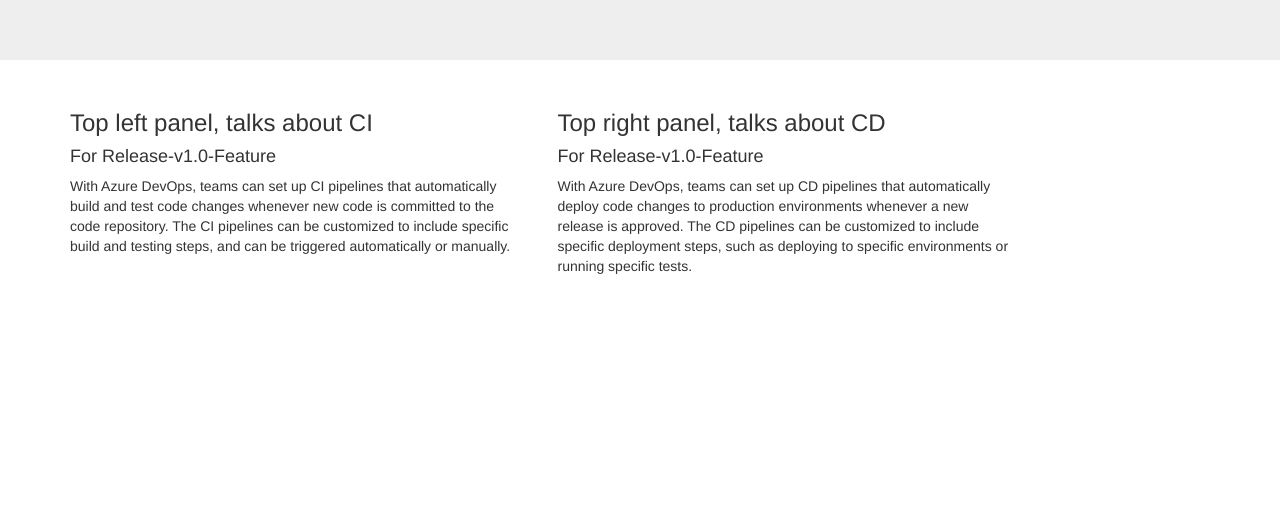
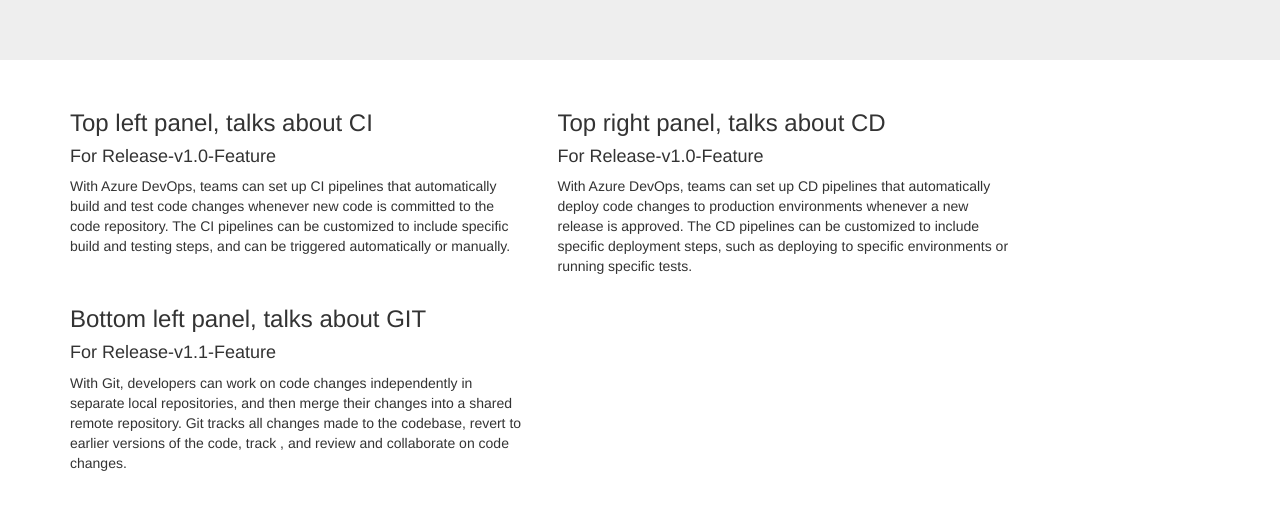
Before and after one commit to saasproject86/AzureDevOpsCourse, a plain HTML site: page src/index.html in a window 1280 px wide. Shown: the part 180-690 px from the top of the page. Drawn offline with nearby package versions, Linux system fonts and the light colour scheme.

Commit message:
Merged in feature/SS-4-develop-bottom-left-panel (pull request #4)
Add bottom left panel

* Add bottom left panel

```diff
--- a/src/index.html
+++ b/src/index.html
@@ -27,6 +27,15 @@
       <p>With Azure DevOps, teams can set up CD pipelines that automatically deploy code changes to production environments whenever a new release is approved. The CD pipelines can be customized to include specific deployment steps, such as deploying to specific environments or running specific tests.</p>
     </div>
   </div>
+
+  <div class="row">
+    <div class="col-sm-5">
+      <h3>Bottom left panel, talks about GIT</h3>
+      <h4>For Release-v1.1-Feature</h4>
+      <p>With Git, developers can work on code changes independently in separate local repositories, and then merge their changes into a shared remote repository. Git tracks all changes made to the codebase, revert to earlier versions of the code, track , and review and collaborate on code changes.</p>
+    </div>
+  </div>
+
 </div>
 
 </body>
```
